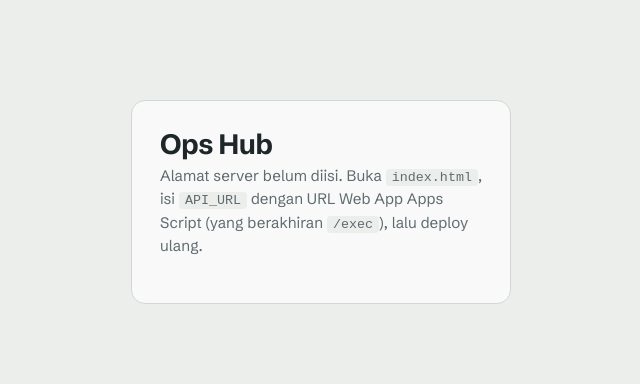
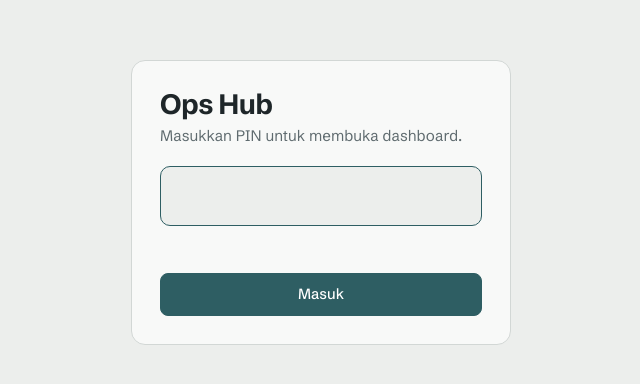
Before and after one commit to elvixiang/byfsisterbrand, a plain HTML site: page index.html in a window 1280 px wide. Shown: the part 198-582 px from the top of the page, without its empty margins (319-959 px from the left). Drawn offline with Linux system fonts and the light colour scheme.

Commit message:
Update index.html

```diff
--- a/index.html
+++ b/index.html
@@ -257,7 +257,7 @@ dialog::backdrop{background:rgba(15,22,24,.45)}
 
 <script>
 /* ====== KONFIGURASI — isi dengan URL Web App Apps Script (berakhiran /exec) ====== */
-const API_URL = 'PASTE_URL_WEB_APP_APPS_SCRIPT_DI_SINI';
+const API_URL = 'https://script.google.com/macros/s/AKfycbxHLVgRDTr4t7ahxzwbCdkAjL2zyterBi67aa9safh8zva3tLWuIccC8mEk69d60yI0eg/exec';
 
 /* Warna penanda per brand (netral, hanya titik kecil) */
 const BRAND_COLORS = {
```
